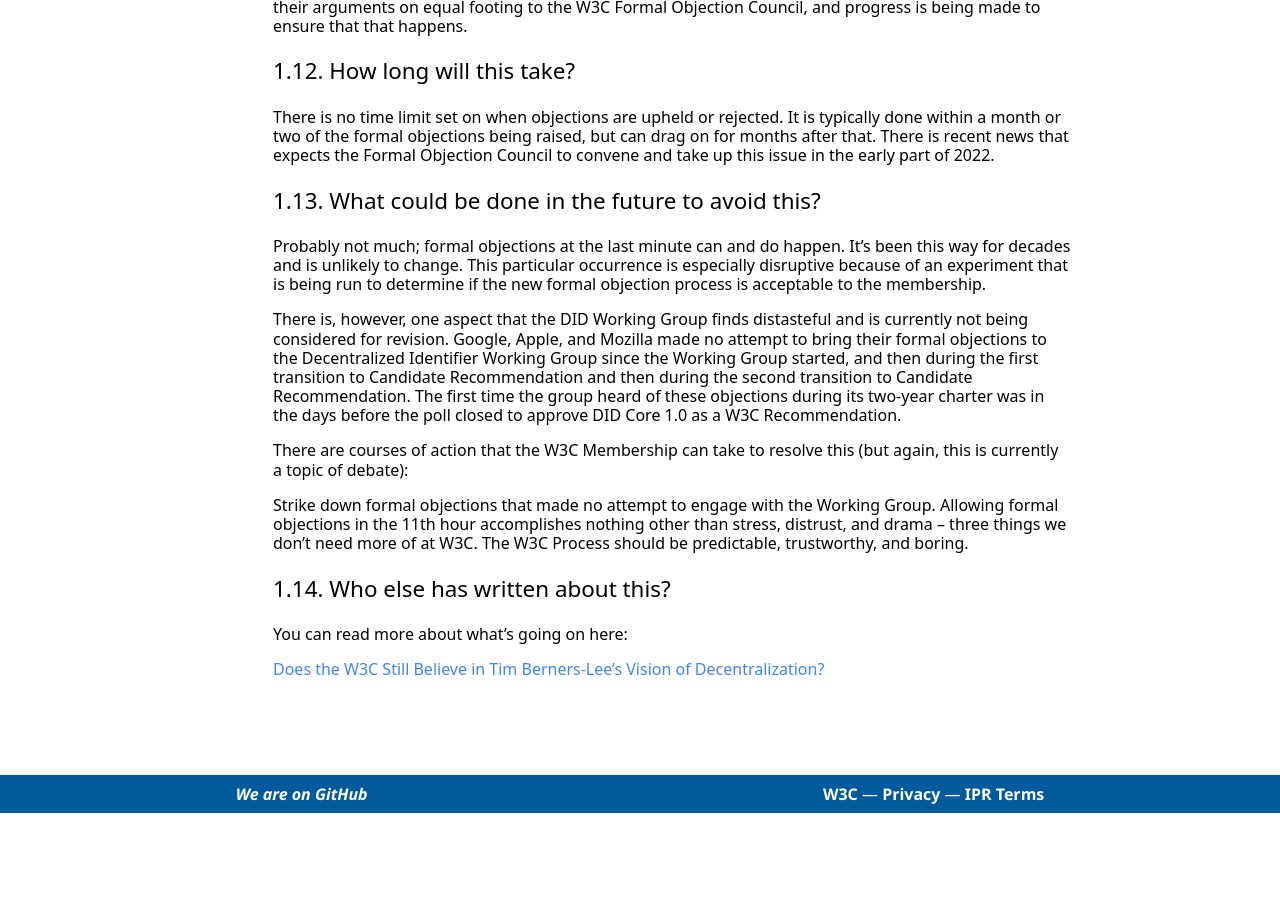
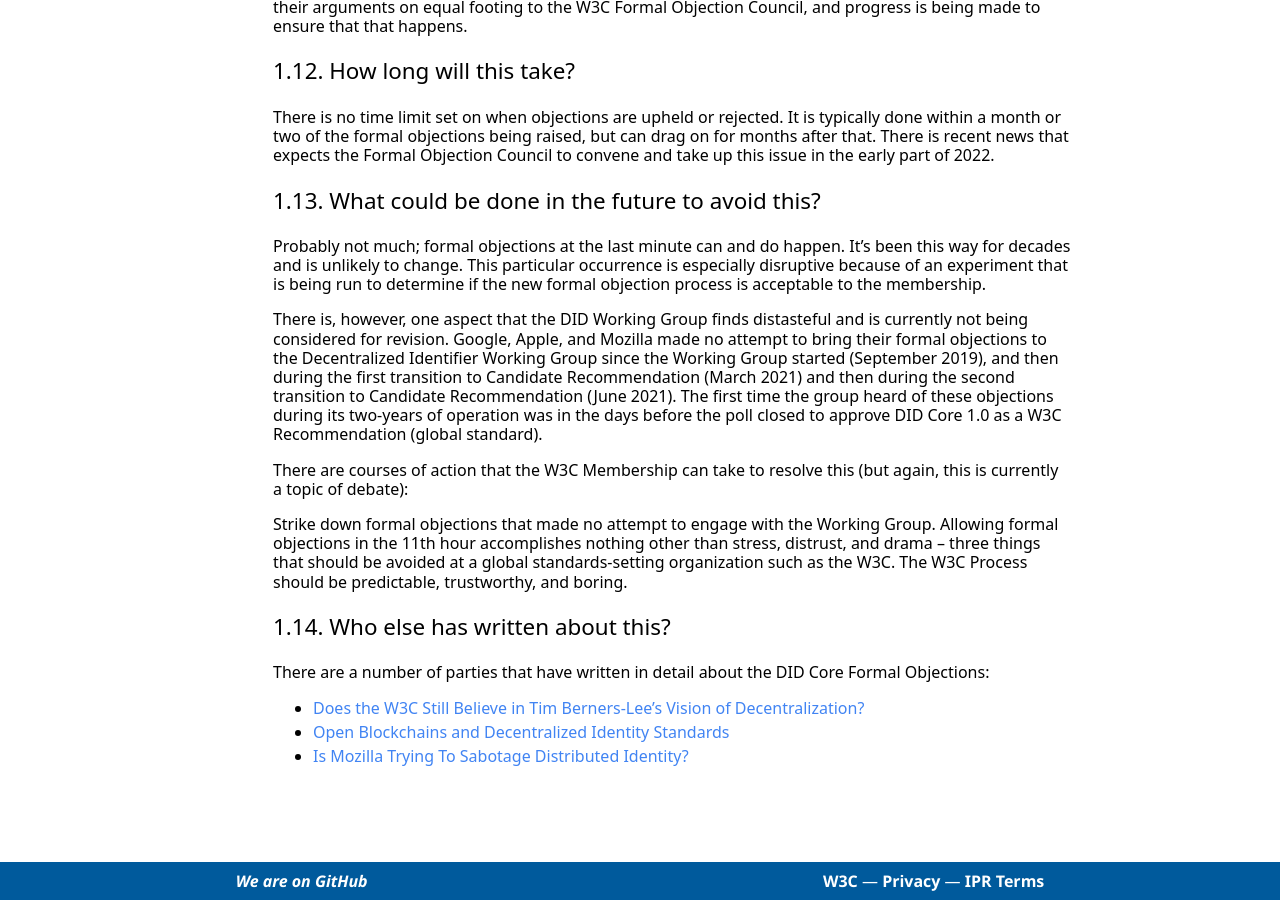
Before and after one commit to w3c/did-wg, a Jekyll site: the page built from faqs/2021-formal-objections/index.md, in a window 1280 px wide and 900 px high, scrolled down 8316 px. Built offline with Jekyll 4.4.1, drawn with Linux system fonts in a browser that asks for light colours; some web fonts are replaced; our own code applies the rules of GitHub Pages for plain Markdown files; before the commit the page ends 9129 px from its top, so only the background shows below that.

Commit message:
Add links to external media coverage in FAQ.

```diff
--- a/faqs/2021-formal-objections/index.md
+++ b/faqs/2021-formal-objections/index.md
@@ -501,7 +501,7 @@ these stories highlight this particular concern:
 
 [https://www.coindesk.com/business/2021/10/01/is-mozilla-trying-to-sabotage-distributed-identity/](https://www.coindesk.com/business/2021/10/01/is-mozilla-trying-to-sabotage-distributed-identity/)
 
-[https://www.coincenter.org/open-blockchains-and-decentralized-identity-standards/](https://www.coindesk.com/business/2021/10/01/is-mozilla-trying-to-sabotage-distributed-identity/)
+[https://www.coincenter.org/open-blockchains-and-decentralized-identity-standards/](https://www.coincenter.org/open-blockchains-and-decentralized-identity-standards/)
 
 There was significant effort expended to get many of these "decentralized
 technology" companies to W3C and convince them that the browser vendors didn't
@@ -533,22 +533,27 @@ if the new formal objection process is acceptable to the membership.
 There is, however, one aspect that the DID Working Group finds distasteful and
 is currently not being considered for revision. Google, Apple, and Mozilla made
 no attempt to bring their formal objections to the Decentralized Identifier
-Working Group since the Working Group started, and then during the first
-transition to Candidate Recommendation and then during the second transition to
-Candidate Recommendation. The first time the group heard of these objections
-during its two-year charter was in the days before the poll closed to approve
-DID Core 1.0 as a W3C Recommendation.
+Working Group since the Working Group started (September 2019), and then during
+the first transition to Candidate Recommendation (March 2021) and then during
+the second transition to Candidate Recommendation (June 2021). The first time
+the group heard of these objections during its two-years of operation was in the
+days before the poll closed to approve DID Core 1.0 as a W3C Recommendation
+(global standard).
 
 There are courses of action that the W3C Membership can take to resolve this
 (but again, this is currently a topic of debate):
 
 Strike down formal objections that made no attempt to engage with the Working
 Group. Allowing formal objections in the 11th hour accomplishes nothing other
-than stress, distrust, and drama -- three things we don't need more of at W3C.
-The W3C Process should be predictable, trustworthy, and boring.
+than stress, distrust, and drama -- three things that should be avoided at  a
+global standards-setting organization such as the W3C. The W3C Process should be
+predictable, trustworthy, and boring.
 
 ### Who else has written about this?
 
-You can read more about what's going on here:
+There are a number of parties that have written in detail about the DID Core
+Formal Objections:
 
-[Does the W3C Still Believe in Tim Berners-Lee’s Vision of Decentralization?](https://www.evernym.com/blog/w3c-vision-of-decentralization/)
+* [Does the W3C Still Believe in Tim Berners-Lee’s Vision of Decentralization?](https://www.evernym.com/blog/w3c-vision-of-decentralization/)
+* [Open Blockchains and Decentralized Identity Standards](https://www.coincenter.org/open-blockchains-and-decentralized-identity-standards/)
+* [Is Mozilla Trying To Sabotage Distributed Identity?](https://www.coindesk.com/business/2021/10/01/is-mozilla-trying-to-sabotage-distributed-identity/)
```
